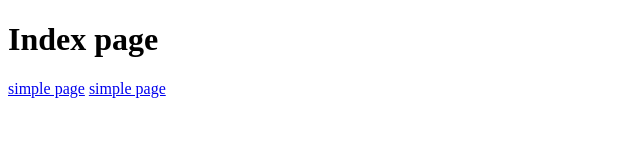
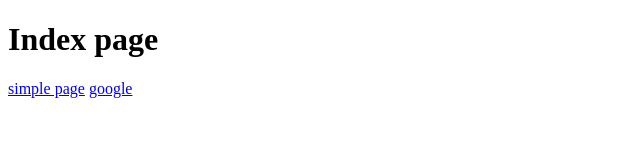
Before and after one commit to frostmark/disable-link, a website: page index.html in a window 1280 px wide. Shown: the full height of the page, 0-640 px from the left. Drawn offline with nearby package versions, Linux system fonts and the light colour scheme.

Commit message:
fix for link

```diff
--- a/index.html
+++ b/index.html
@@ -10,6 +10,6 @@
   <body>
     <h1>Index page</h1>
     <a href="simple_page.html" class="disableLink">simple page</a>
-    <a href="google.com" class="disableLink">simple page</a>
+    <a href="http://google.com" class="disableLink">google</a>
   </body>
 </html>
```
